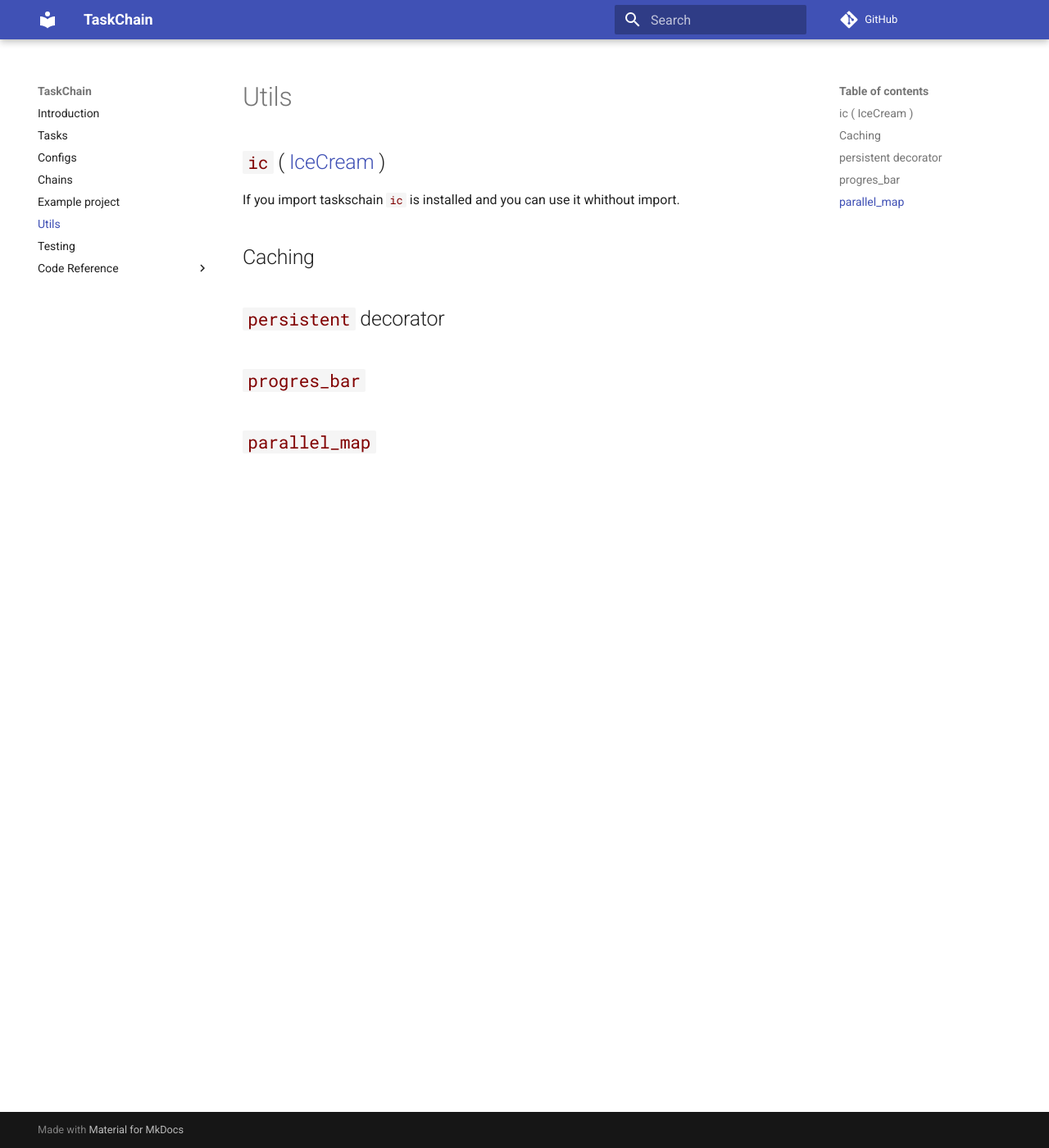
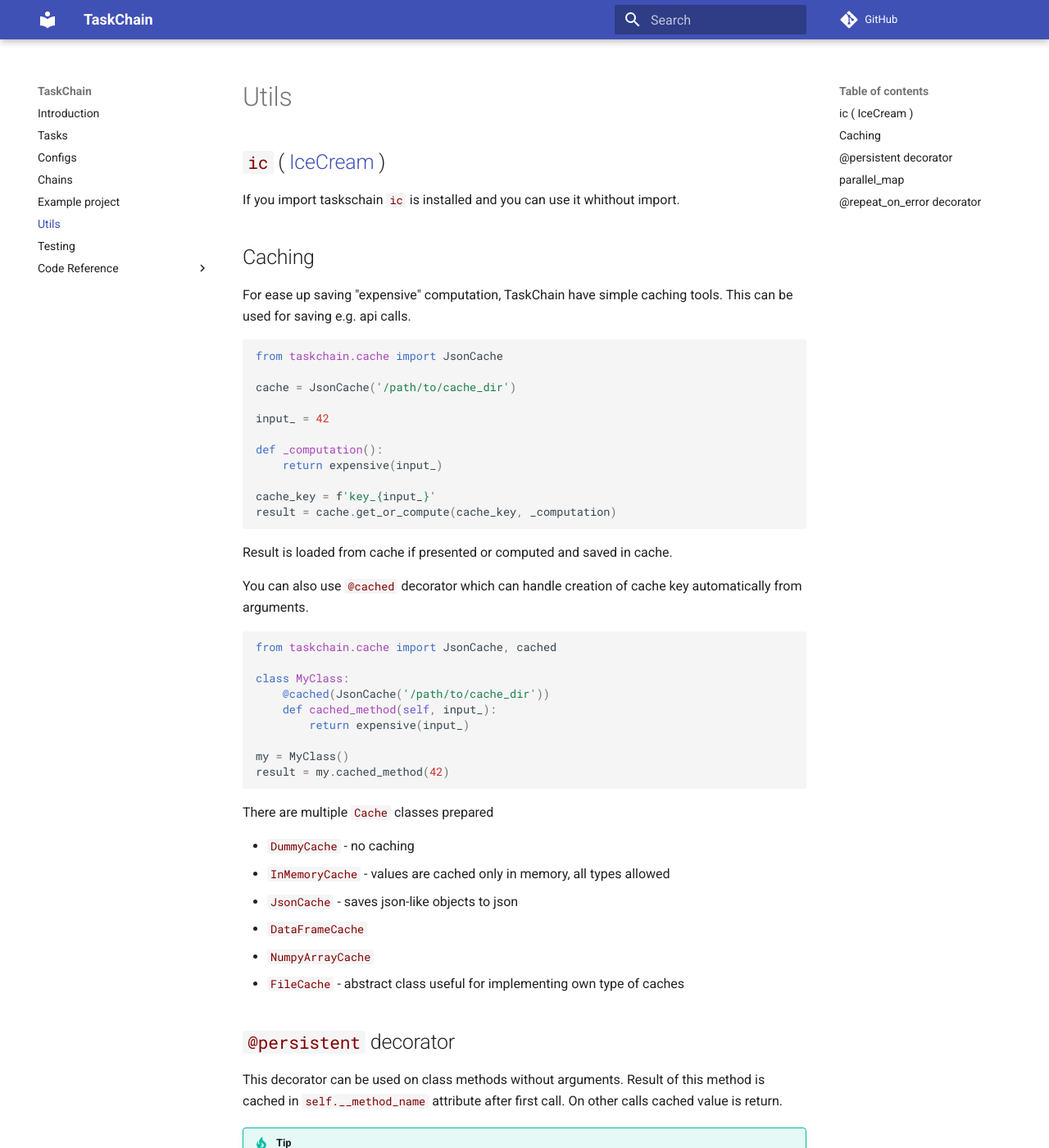
Before and after one commit to flowerchecker/taskchain, an MkDocs documentation site: the page built from docs/utils.md, in a window 1280 px wide and 1400 px high. Shown: the whole window at 82% size. Built offline with MkDocs 1.6.1 and Material for MkDocs 9.7.7, drawn with Linux system fonts in a browser that asks for light colours; comment, search, counter and statistics services are not loaded; some of the changed text lies outside the part shown.

Commit message:
add description of some utils to documentation

````diff
--- a/docs/utils.md
+++ b/docs/utils.md
@@ -7,11 +7,110 @@
 
 ## Caching
 
+For ease up saving "expensive" computation, TaskChain have simple caching tools.
+This can be used for saving e.g. api calls.
 
-## `persistent` decorator
+```python
+from taskchain.cache import JsonCache
+
+cache = JsonCache('/path/to/cache_dir')
+
+input_ = 42
+
+def _computation():
+    return expensive(input_)
+
+cache_key = f'key_{input_}'
+result = cache.get_or_compute(cache_key, _computation)
+```
+
+Result is loaded from cache if presented or computed and saved in cache.
+
+You can also use `@cached` decorator which can handle creation of cache key automatically from arguments.
+
+```python
+from taskchain.cache import JsonCache, cached
+
+class MyClass:
+    @cached(JsonCache('/path/to/cache_dir'))
+    def cached_method(self, input_):
+        return expensive(input_)
+
+my = MyClass()
+result = my.cached_method(42)
+```
+
+There are multiple `Cache` classes prepared
+
+- `DummyCache` - no caching
+- `InMemoryCache` - values are cached only in memory, all types allowed
+- `JsonCache` - saves json-like objects to json
+- `DataFrameCache`
+- `NumpyArrayCache`
+- `FileCache` - abstract class useful for implementing own type of caches
 
 
-## `progres_bar`
+## `@persistent` decorator
+
+This decorator can be used on class methods without arguments.
+Result of this method is cached in `self.__method_name` attribute after first call.
+On other calls cached value is return.
+
+!!! Tip
+    You can also combine `@persistent` with `@property` decorator,
+    just `@property` is before `@persistent`.
+
+This can be useful lazy behaviour of your classes.
+
+!!! Example
+    === "lazy solution"
+
+    ```python
+    class MyClass:
+
+        @property
+        @persistent
+        def foo(self):
+            return expensive_computation()
+    ```
+
+    === "classic solution"
+
+    ```python
+    class MyClass:
+
+        def __init__(self):
+            self.foo = expensive_computation()
+
+    ```
+
+## `parallel_map`
+
+You can use `parallel_map` for easy application of threading.
 
 
-## `parallel_map`
+```python
+from taskchain.utils.threading import parallel_map
+
+
+def download_urls(urls: list, threads=2):
+    def _fun(url):
+        return download(url)
+
+    return parallel_map(_fun, urls, threads=threads, desc='Downloading', total=len(urls))
+```
+
+## `@repeat_on_error` decorator
+
+This decorator is useful for calling api or downloading data from internet.
+It only tries to run a method again if error occurs.
+
+```python
+from taskchain.utils.clazz import repeat_on_error
+
+class Downloader:
+    # first retry is after 2 second, second after 4, third after 8
+    @repeat_on_error(waiting_time=2, wait_extension=2, retries=3)
+    def download(self, url, exact_match=True):
+        ...
+```
````
Also changed, not shown: docs/tasks.md (+5 -0 lines).
